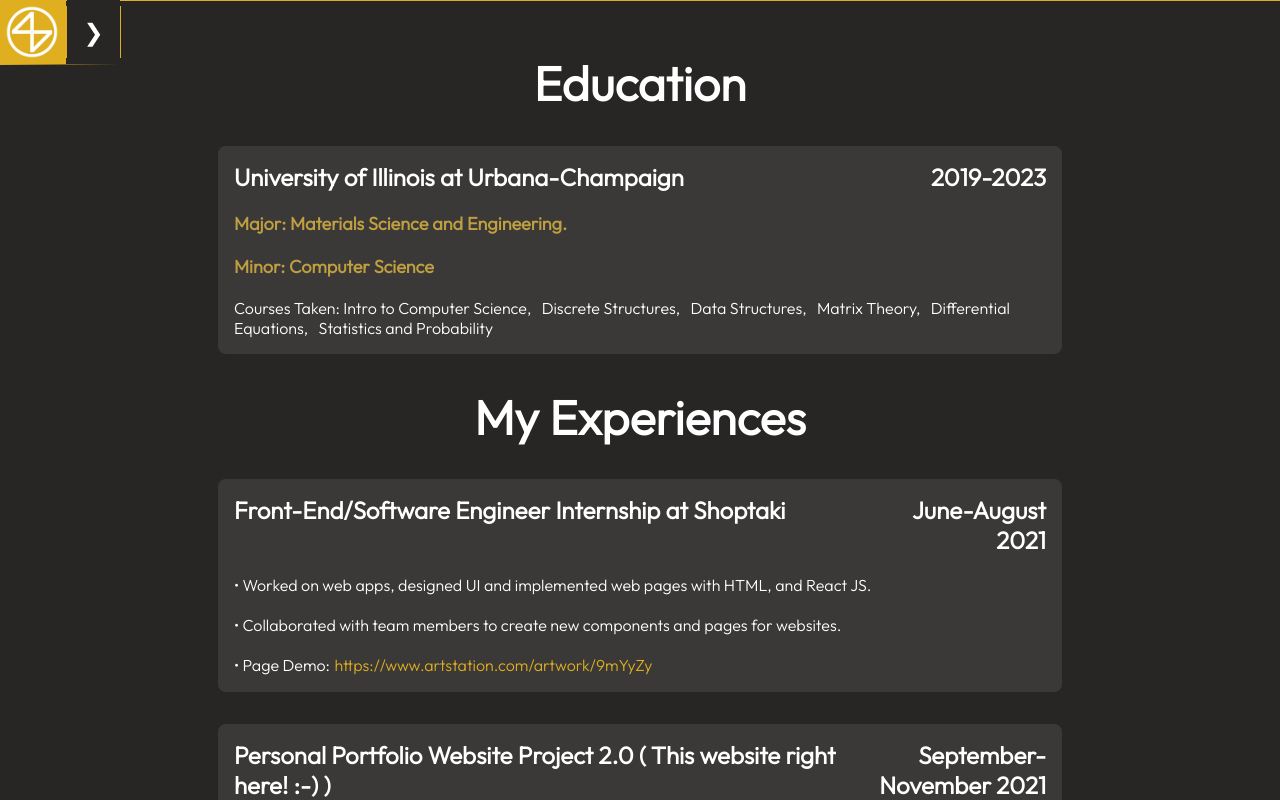
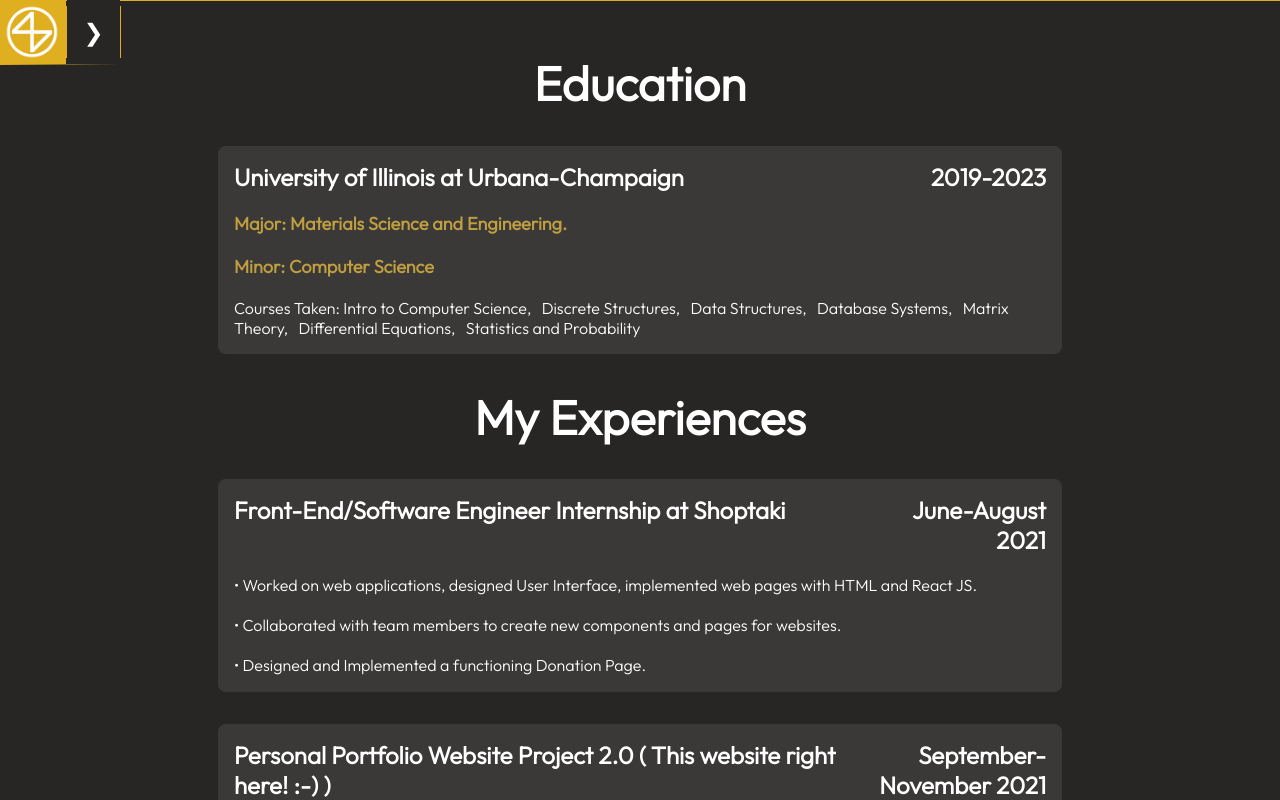
Before and after one commit to ZebraSeller/boyang-portfolio-2, a React (Create React App) app: page / in a window 1280 px wide. Both pictures are taken after a click on the element "Experiences". Shown: the part 2002-2802 px from the top of the page. Built offline with nearby package versions, Linux system fonts and the light colour scheme.

Commit message:
Updated Info
Added SQL and CS-411 Info

```diff
--- a/src/page_comps/home_experiences.js
+++ b/src/page_comps/home_experiences.js
@@ -11,15 +11,16 @@ function App() {
         <p className="experience-list experience-bold">Major: Materials Science and Engineering.</p>
         <p className="experience-list experience-bold" >Minor: Computer Science</p>
         <p className="experience-list">Courses Taken: Intro to Computer Science,&nbsp;&nbsp; Discrete Structures,&nbsp;&nbsp; Data Structures,&nbsp;&nbsp;
-        Matrix Theory,&nbsp;&nbsp; Differential Equations,&nbsp;&nbsp; Statistics and Probability</p>
+        Database Systems,&nbsp;&nbsp; Matrix Theory,&nbsp;&nbsp; Differential Equations,&nbsp;&nbsp; Statistics and Probability</p>
       </div>
       <h1 className="experiences-header1">My Experiences</h1>
       <div className="experience-container">
         <h2 className="experience-title">Front-End/Software Engineer Internship at Shoptaki</h2>
         <h2 className="experience-time">June-August 2021</h2>
-        <p className="experience-list">• Worked on web apps, designed UI and implemented web pages with HTML, and React JS.</p>
+        <p className="experience-list">• Worked on web applications, designed User Interface, implemented web pages with HTML and React JS.</p>
         <p className="experience-list">• Collaborated with team members to create new components and pages for websites.</p>
-        <p className="experience-list">• Page Demo: <a href="https://www.artstation.com/artwork/9mYyZy" className="links">https://www.artstation.com/artwork/9mYyZy</a></p>
+        <p className="experience-list">• Designed and Implemented a functioning Donation Page.</p>
+        {/* <p className="experience-list">• Page Demo: <a href="https://www.artstation.com/artwork/9mYyZy" className="links">https://www.artstation.com/artwork/9mYyZy</a></p> */}
       </div>
       <div className="experience-container">
         <h2 className="experience-title">Personal Portfolio Website Project 2.0 ( This website right here! :-) )</h2>
--- a/src/page_comps/home_skills.js
+++ b/src/page_comps/home_skills.js
@@ -12,6 +12,7 @@ import reactIcon from "../assets/skill-icons/react.png";
 import cppIcon from "../assets/skill-icons/cpp.png";
 import pythonIcon from "../assets/skill-icons/python.png";
 import nodeJSIcon from "../assets/skill-icons/nodejs.png";
+import SQLIcon from "../assets/skill-icons/sql.png";
 import dotsIcon from "../assets/skill-icons/dots.png";
 import unityIcon from "../assets/skill-icons/unity.png";
 import vscodeIcon from "../assets/skill-icons/vscode.png";
@@ -58,6 +59,7 @@ function App() {
           <SkillIcon image={cppIcon} text="&#9733; C++"/>
           <SkillIcon image={pythonIcon} text="Python"/>
           <SkillIcon image={nodeJSIcon} text="Node.js"/>
+          <SkillIcon image={SQLIcon} text="SQL"/>
           <SkillIcon image={dotsIcon} text="Still Learning More..." width="85px" noHoeverEffect={true}/>
         </div>
         <div className="skill-category">
```
Also changed, not shown: src/assets/skill-icons/sql.png (added).
